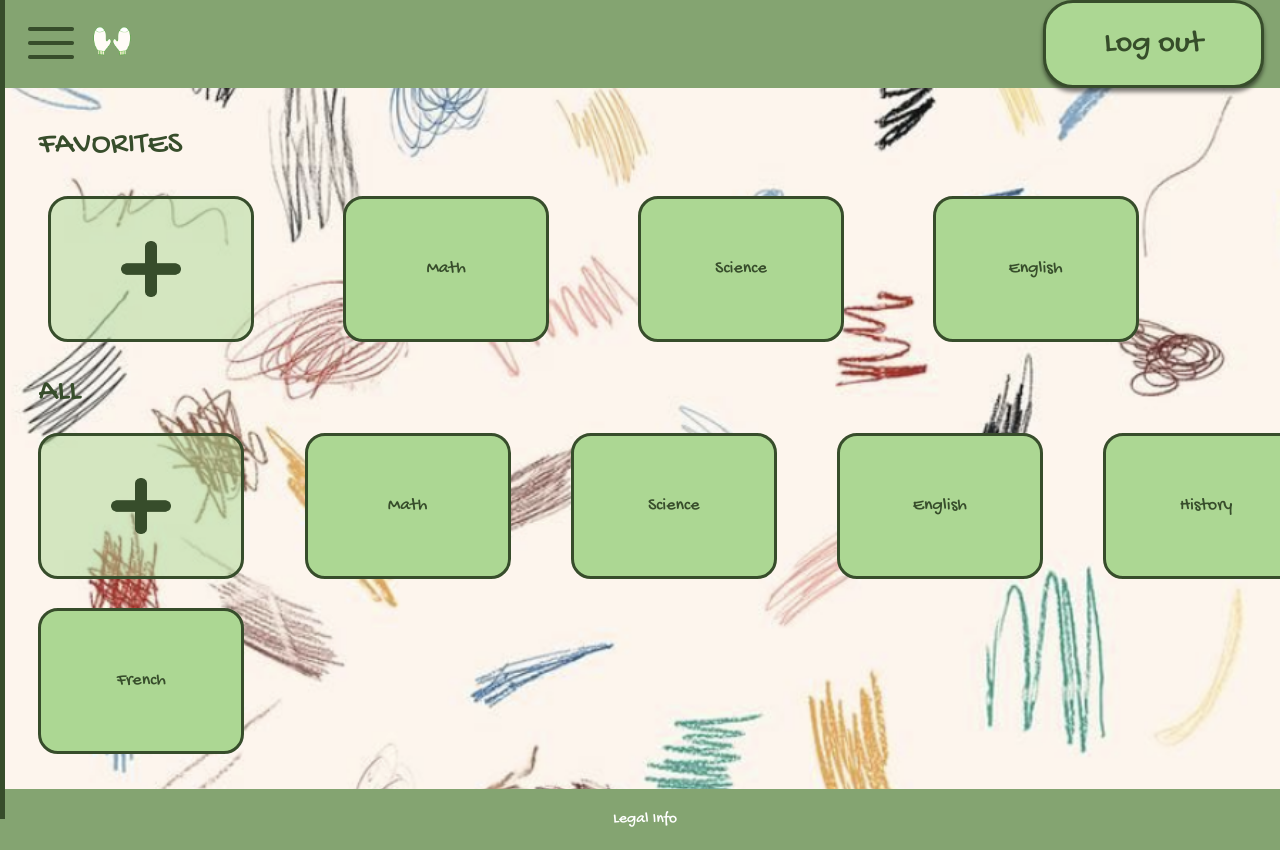
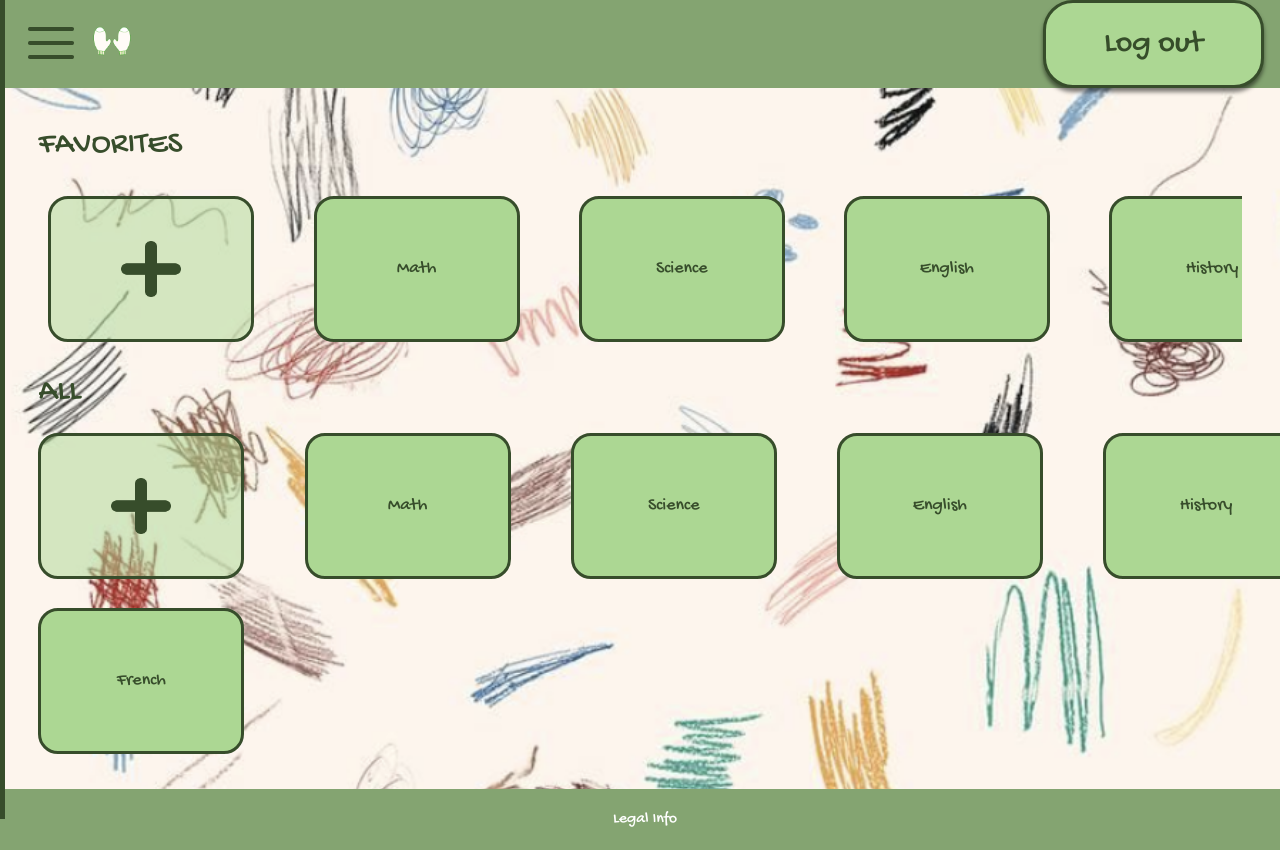
Before and after one commit to rin-bell4772/mttn, a Next.js app in the folder mttn/: page /dashboard in a window 1280 px wide. Shown: the top 850 px of the page. Built offline with nearby package versions, Linux system fonts and the light colour scheme; no server answers; a web font is replaced by a local one.

Commit message:
Made minor CSS modifications on dashboard

```diff
--- a/mttn/src/app/components/StudySet.module.css
+++ b/mttn/src/app/components/StudySet.module.css
@@ -18,3 +18,8 @@
     border-color: #374D2B;
     border-width: 3px;
 }
+
+.studySet:hover {
+    transform: scale(1.1);
+    transition: 0.2s ease;
+}
--- a/mttn/src/app/dashboard/Dashboard.module.css
+++ b/mttn/src/app/dashboard/Dashboard.module.css
@@ -11,9 +11,10 @@
 .scroll {
     display: flex;
     overflow-x: auto;
-    gap: 7.5%;
+    gap: 5%;
     max-width: 100%;
     padding: 10px;
+    box-sizing: border-box;
 }
 
 .scroll::-webkit-scrollbar {
@@ -25,4 +26,5 @@
     grid-template-columns: 1fr 1fr 1fr 1fr 1fr;
     gap: 5%;
     row-gap: 10%;
+    box-sizing: border-box;
 }
--- a/mttn/src/app/dashboard/Dashboard.tsx
+++ b/mttn/src/app/dashboard/Dashboard.tsx
@@ -13,7 +13,7 @@ export default function Dashboard() {
             <div className={styles.scroll}>
                 <AddStudySet />
                 {/* Map through favorite sets if you have a way to identify them */}
-                {setTitles.slice(0, 3).map((title, index) => (
+                {setTitles.slice(0, 4).map((title, index) => (
                     <StudySet key={index} title={title} />
                 ))}
             </div>
```
